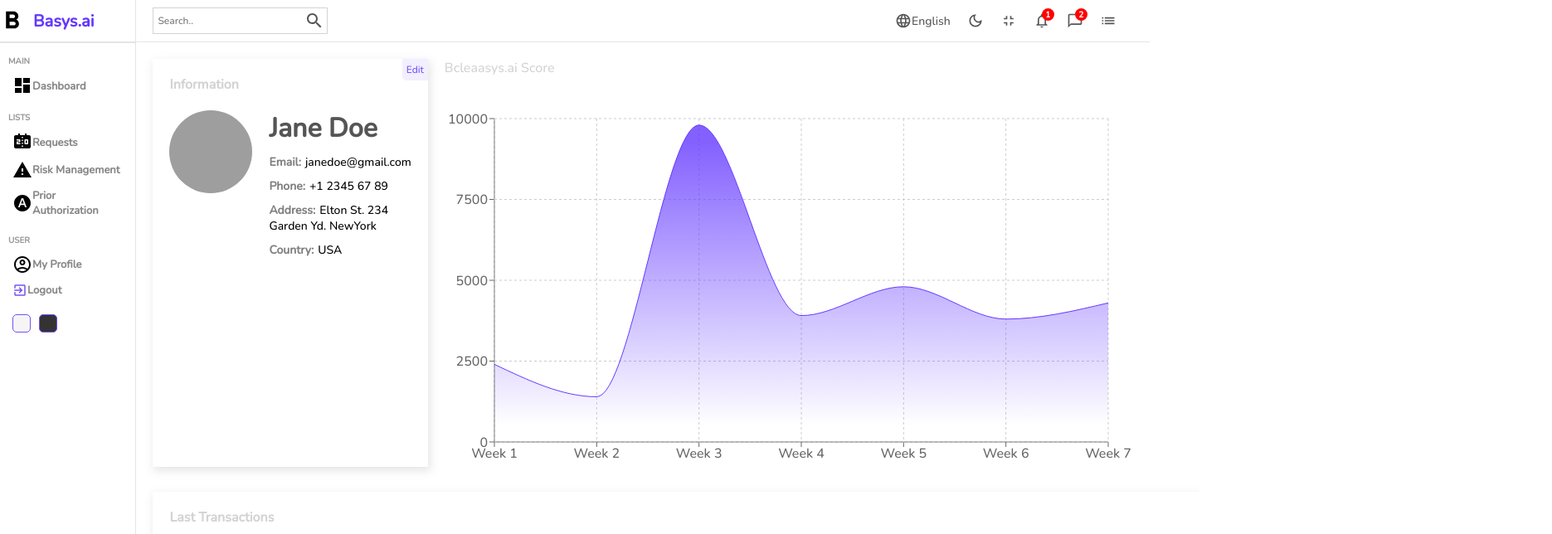
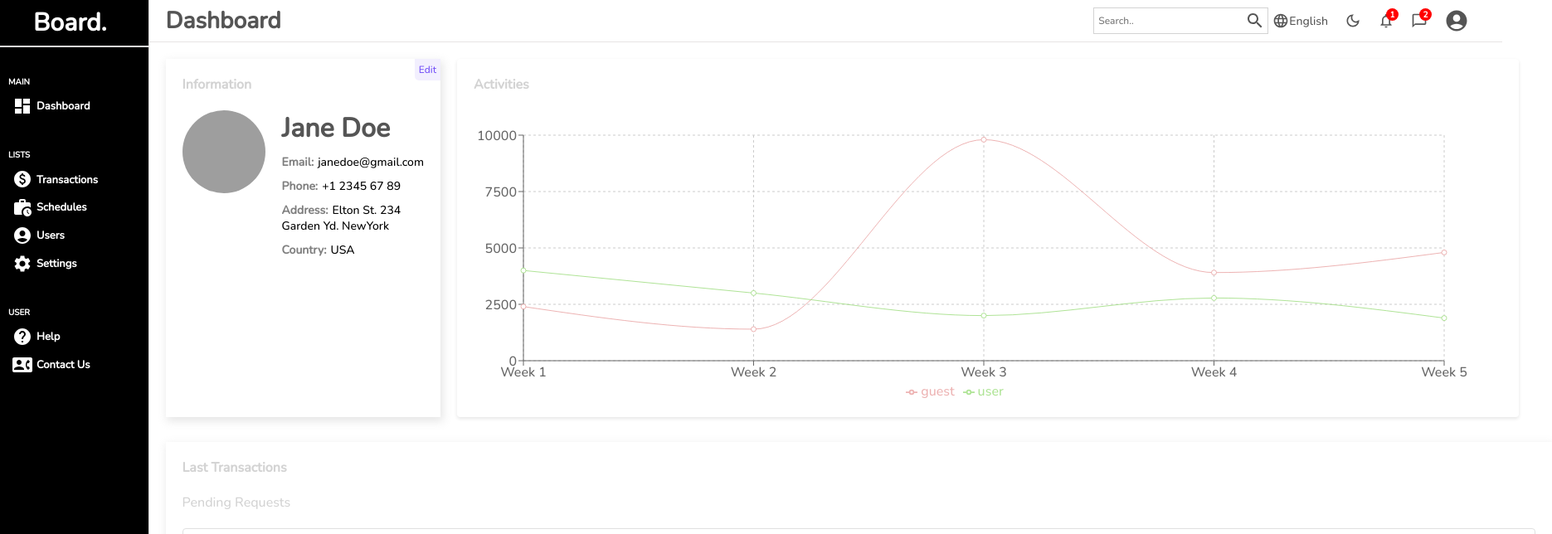
Before and after one commit to Manav76/Template_dashboard, a React (Create React App) app: page /users/1 in a window 1280 px wide. Shown: the top 644 px of the page at 83% size, 1871 px wide, since content can reach past the window. Built offline with nearby package versions, Linux system fonts and the light colour scheme; grey boxes are pictures that could not be loaded.

Commit message:
api for cards

```diff
--- a/public/index.html
+++ b/public/index.html
@@ -1,7 +1,7 @@
 <!DOCTYPE html>
 <html lang="en">
   <head>
-    <meta charset="utf-8" />
+    <meta name = "viewport" content="width=device-width, initial-scale=1.0" charset="utf-8" />
 
 
     <link href="https://fonts.googleapis.com/css2?family=Nunito:ital,wght@0,500;1,400&family=Raleway:ital,wght@0,200;0,300;0,500;0,600;0,700;0,800;0,900;1,100;1,200;1,400;1,500;1,600;1,700;1,800;1,900&display=swap" rel="stylesheet">
--- a/src/components/chart/Chart.jsx
+++ b/src/components/chart/Chart.jsx
@@ -1,69 +1,100 @@
 import "./chart.scss"
-import { AreaChart, Area, XAxis, YAxis, CartesianGrid, Tooltip} from 'recharts';
+import { LineChart,Line,Legend, XAxis, YAxis, CartesianGrid, Tooltip} from 'recharts';
+// const data = [
+//     {
+//       name: 'Week 1',
+//       uv: 4000,
+//       pv: 2400,
+//       amt: 2400,
+//     },
+//     {
+//       name: 'Week 2',
+//       uv: 3000,
+//       pv: 1398,
+//       amt: 2210,
+//     },
+//     {
+//       name: 'Week 3',
+//       uv: 2000,
+//       pv: 9800,
+//       amt: 2290,
+//     },
+//     {
+//       name: 'Week 4',
+//       uv: 2780,
+//       pv: 3908,
+//       amt: 2000,
+//     },
+//     {
+//       name: 'Week 5',
+//       uv: 1890,
+//       pv: 4800,
+//       amt: 2181,
+//     },
+//     {
+//       name: 'Week 6',
+//       uv: 2390,
+//       pv: 3800,
+//       amt: 2500,
+//     },
+//     {
+//       name: 'Week 7',
+//       uv: 3490,
+//       pv: 4300,
+//       amt: 2100,
+//     },
+//   ];
+// ;
 const data = [
   {
-      name: 'Week 1',
-      uv: 4000,
-      pv: 2400,
-      amt: 2400,
+    "name": "Week 1",
+    "user": 4000,
+    "guest": 2400,
+    "amt": 2400
   },
   {
-      name: 'Week 2',
-      uv: 3000,
-      pv: 1398,
-      amt: 2210,
+    "name": "Week 2",
+    "user": 3000,
+    "guest": 1398,
+    "amt": 2210
   },
   {
-      name: 'Week 3',
-      uv: 2000,
-      pv: 9800,
-      amt: 2290,
+    "name": "Week 3",
+    "user": 2000,
+    "guest": 9800,
+    "amt": 2290
   },
   {
-      name: 'Week 4',
-      uv: 2780,
-      pv: 3908,
-      amt: 2000,
+    "name": "Week 4",
+    "user": 2780,
+    "guest": 3908,
+    "amt": 2000
   },
   {
-      name: 'Week 5',
-      uv: 1890,
-      pv: 4800,
-      amt: 2181,
-    },
-    {
-      name: 'Week 6',
-      uv: 2390,
-      pv: 3800,
-      amt: 2500,
-    },
-    {
-      name: 'Week 7',
-      uv: 3490,
-      pv: 4300,
-      amt: 2100,
-    },
-  ];
-;
+    "name": "Week 5",
+    "user": 1890,
+    "guest": 4800,
+    "amt": 2181
+  }
+
+]
 const Chart = () => {
   return (
+    <div className="card">
     <div className='chart'>
-        <h1 className="title" >Bcleaasys.ai Score</h1>
-            <AreaChart width={830} height={450} data={data}
+        <h1 className="title" >Activities</h1>
+
+<LineChart width={1200} height={350} data={data}
   margin={{ top: 30, right: 30, left: 0, bottom: 0 }}>
-  <defs>
-
-    <linearGradient id="colorPv" x1="0" y1="0" x2="0" y2="1">
-      <stop offset="5%" stopColor="#6439ff" stopOpacity={0.8}/>
-      <stop offset="95%" stopColor="#6439ff" stopOpacity={0}/>
-    </linearGradient>
-  </defs>
+  <CartesianGrid strokeDasharray="3 3" />
   <XAxis dataKey="name" />
   <YAxis />
-  <CartesianGrid strokeDasharray="3 3" />
   <Tooltip />
-  <Area type="monotone" dataKey="pv" stroke="#6439ff" fillOpacity={1} fill="url(#colorPv)" />
-</AreaChart>
+  <Legend />
+  <Line type="monotone" dataKey="guest" stroke="rgba(233, 160, 160, 0.8)" />
+  <Line type="monotone" dataKey="user" stroke="rgba(155, 221, 124, 0.8)" />
+</LineChart>
+</div>
 </div>
   )
 }
--- a/src/components/chart/chart.scss
+++ b/src/components/chart/chart.scss
@@ -1,7 +1,18 @@
+.card{
+    background: white;
+    box-shadow: 0 2px 4px rgba(0, 0, 0, 0.1);
+    padding: 20px;
+    border-radius: 4px;
+    width: 100%;
 .chart{
-    flex: 4;
+    width: 100%;
+  height: 100%;
+
 .title{
-    font-size: 16px;
-    font-weight: 500;
+    font-size: 20px;
+    font-weight: 700;
+    color: black;
+
 }
 }
+}
--- a/src/components/navbar/Navbar.jsx
+++ b/src/components/navbar/Navbar.jsx
@@ -2,15 +2,17 @@ import "./navbar.scss"
 import SearchOutlinedIcon from "@mui/icons-material/SearchOutlined";
 import LanguageOutlinedIcon from "@mui/icons-material/LanguageOutlined";
 import DarkModeOutlinedIcon from "@mui/icons-material/DarkModeOutlined";
-import FullscreenExitOutlinedIcon from "@mui/icons-material/FullscreenExitOutlined";
+
 import NotificationsNoneOutlinedIcon from "@mui/icons-material/NotificationsNoneOutlined";
 import ChatBubbleOutlineOutlinedIcon from "@mui/icons-material/ChatBubbleOutlineOutlined";
-import ListOutlinedIcon from "@mui/icons-material/ListOutlined";
+// import ListOutlinedIcon from "@mui/icons-material/ListOutlined";
+import AccountCircleRoundedIcon from '@mui/icons-material/AccountCircleRounded';
 //import { DarkModeContext } from "../../context/darkModeContext";
 const Navbar = () => {
   return (
     <div className='navbar'>
         <div className='wrapper'>
+          <h1>Dashboard</h1>
             <div className='search'>
             < input type="text" placeholder="Search.." />
             <SearchOutlinedIcon/>
@@ -23,9 +25,7 @@ const Navbar = () => {
                 <div className="item">
                     <DarkModeOutlinedIcon className="icon"/>
                 </div>
-                <div className="item">
-                  <FullscreenExitOutlinedIcon className="icon"/>
-                </div>
+
                 <div className="item">
                    <NotificationsNoneOutlinedIcon className="icon"/>
                    <div className="counter">1</div>
@@ -35,7 +35,7 @@ const Navbar = () => {
                  <div className="counter">2</div>
                 </div>
                 <div className="item" >
-               <ListOutlinedIcon className="icon"/>
+               <AccountCircleRoundedIcon className="icon" style={{fontSize:"30px"}}/>
                 </div>
             </div>
         </div>
--- a/src/components/navbar/navbar.scss
+++ b/src/components/navbar/navbar.scss
@@ -18,7 +18,8 @@
         align-items: center;
         border: 0.5px solid lightgray;
         padding: 3px;
-
+       margin-left: auto;
+       margin-right: 5px;
         input {
           border: none;
           outline: none;
--- a/src/components/sidebar/Sidebar.jsx
+++ b/src/components/sidebar/Sidebar.jsx
@@ -1,11 +1,15 @@
 import "./sidebar.scss"
 import DashboardIcon from "@mui/icons-material/Dashboard";
-import ExitToAppIcon from "@mui/icons-material/ExitToApp";
+//import ExitToAppIcon from "@mui/icons-material/ExitToApp";
 import FormatBoldIcon from '@mui/icons-material/FormatBold';
-import ScoreboardIcon from '@mui/icons-material/Scoreboard';
-import ReportProblemIcon from '@mui/icons-material/ReportProblem';
-import AccountCircleOutlinedIcon from "@mui/icons-material/AccountCircleOutlined";
-import HdrAutoIcon from '@mui/icons-material/HdrAuto';
+//import ScoreboardIcon from '@mui/icons-material/Scoreboard';
+//import ReportProblemIcon from '@mui/icons-material/ReportProblem';
+import PaidIcon from '@mui/icons-material/Paid';
+import WorkHistoryIcon from '@mui/icons-material/WorkHistory';
+import AccountCircleIcon from '@mui/icons-material/AccountCircle';
+import SettingsIcon from '@mui/icons-material/Settings';
+import HelpIcon from '@mui/icons-material/Help';
+import ContactPhoneIcon from '@mui/icons-material/ContactPhone';
 import {Link} from "react-router-dom";
 const Sidebar = () => {
   return (
@@ -15,7 +19,7 @@ const Sidebar = () => {
            <Link to="/" style={{textDecoration:"none"}} >
             <span className="logo">
 
-                Basys.ai</span>
+                Board.</span>
                 </Link>
         </div>
         <hr />
@@ -23,39 +27,48 @@ const Sidebar = () => {
             <ul>
                 <p className="title">MAIN</p>
                 <li>
-                    <DashboardIcon/>
-                    <Link to="/" style={{textDecoration:"none"}} >
+                    <DashboardIcon style={{color:"white" , marginRight:"5px"}} />
+
                     <span>Dashboard</span>
-                    </Link>
+
                     </li>
                     <p className="title">LISTS</p>
                 <li>
-                    <ScoreboardIcon/>
+                    <PaidIcon style={{color:"white", marginRight:"5px"}}/>
                     <Link to="/users" style={{textDecoration:"none"}} >
-                    <span>Requests</span>
+                    <span>Transactions</span>
                     </Link>
                     </li>
                 <li>
-                    <ReportProblemIcon/>
-                    <span>Risk Management</span>
+                  <WorkHistoryIcon style={{color:"white", marginRight:"5px"}}/>
+                    <span>Schedules</span>
                     </li>
                 <li>
-                    <HdrAutoIcon/>
-                    <span>Prior Authorization</span>
+                    <AccountCircleIcon style={{color:"white", marginRight:"5px"}}/>
+                    <span>Users</span>
+                    </li>
+                    <li>
+                    <SettingsIcon style={{color:"white", marginRight:"5px"}}/>
+                    <span>Settings</span>
                     </li>
                 <p className="title">USER</p>
-                <li>
-                    <AccountCircleOutlinedIcon/>
-                    <span>My Profile</span></li>
-                    <li>
+
+                    {/* <li>
             <ExitToAppIcon className="icon" />
             <span>Logout</span>
+          </li> */}
+          <li>
+          <HelpIcon style={{color:"white", marginRight:"5px"}}/>
+            <span>Help</span>
+          </li>
+          <li>
+            <ContactPhoneIcon style={{color:"white", marginRight:"5px"}}/>
+            <span>Contact Us</span>
           </li>
             </ul>
         </div>
         <div className="bottom">
-            <div className="colorOption"></div>
-            <div className="colorOption"></div>
+
         </div>
 
     </div>
--- a/src/components/sidebar/sidebar.scss
+++ b/src/components/sidebar/sidebar.scss
@@ -3,16 +3,17 @@
     flex: 1;
     border-right: 0.5px solid rgb(230, 227, 227);
   min-height: 100vh;
-  background-color: white;
+  background-color: black;
     .top{
-        height: 50px;
+        height: 55px;
         display: flex;
         align-items: center;
         justify-content: center;
+
         .logo{
-            font-size: 20px;
+            font-size: 30px;
             font-weight: bold;
-            color: #6439ff;
+            color: white;
             margin-right: 50px;
         }
     }
@@ -30,9 +31,10 @@
         .title {
           font-size: 10px;
           font-weight: bold;
-          color: #999;
-          margin-top: 15px;
+          color: white;
+          margin-top: 35px;
           margin-bottom: 5px;
+
         }
 
         li {
@@ -42,7 +44,7 @@
           cursor: pointer;
 
           &:hover {
-            background-color: #ece8ff;
+            background-color: #9b9898;
           }
 
           .icon {
@@ -53,7 +55,7 @@
           span{
               font-size: 13px;
               font-weight: 600;
-              color: #888;
+              color: white;
               margin-right: 10px;
           }
         }
--- a/src/components/widget/Widget.jsx
+++ b/src/components/widget/Widget.jsx
@@ -2,23 +2,44 @@ import "./widget.scss"
 import KeyboardArrowUpIcon from '@mui/icons-material/KeyboardArrowUp';
 import PersonOutlinedIcon from '@mui/icons-material/PersonOutline';
 import AccountBalanceWalletOutlinedIcon from "@mui/icons-material/AccountBalanceWalletOutlined";
+import LocalHospitalIcon from '@mui/icons-material/LocalHospital';
+import ThumbUpOffAltOutlinedIcon from '@mui/icons-material/ThumbUpOffAltOutlined';
+import { useEffect, useState } from "react";
+const Widget = ({type}) => {
+  const [number , setNumber] = useState(null);
+  const [loading , setLoading] = useState(true);
+  const [error,setError] = useState(null);
+  useEffect(() => {
+    // Fetch data from the API
+    const fetchData = async () => {
+      try {
+        const response = await fetch('http://www.randomnumberapi.com/api/v1.0/random?min=100&max=1000&count=5');
+        const data = await response.json();
+        // const { min, max } = data;
+        // const randomNum = Math.floor(Math.random() * (max - min + 1)) + min;
+        setNumber(data[0]);
+        setLoading(false);
+      } catch (error) {
+        setError(error.message);
+        setLoading(false);
+      }
+    };
 
-import MonetizationOnOutlinedIcon from "@mui/icons-material/MonetizationOnOutlined";
-import LocalHospitalIcon from '@mui/icons-material/LocalHospital';
+    fetchData();
+  }, []);
 
-const Widget = ({type}) => {
+
     let data;
-    const amount = 100;
+
   const diff = 20;
-   const readmissions = 17.8;
   switch (type) {
     case "user":
       data = {
-        title: "Patients Count",
-        isMoney: false,
-        link: "See all patients",
+        title: "Total Revenues",
+        isMoney: true,
+
         icon: (
-          <PersonOutlinedIcon
+          <AccountBalanceWalletOutlinedIcon
             className="icon"
             style={{
               color: "crimson",
@@ -30,9 +51,9 @@ const Widget = ({type}) => {
       break;
     case "order":
       data = {
-        title: "30-day Readmissions",
+        title: "Total Transactions",
         isMoney: false,
-        link: "View all readmissions",
+
         icon: (
           <LocalHospitalIcon
             className="icon"
@@ -46,11 +67,11 @@ const Widget = ({type}) => {
       break;
     case "earning":
       data = {
-        title: "Risk Adjusted pmpm",
-        isMoney: true,
+        title: "Total Likes",
+        isMoney: false,
          link: "⬇️ 5.4% from September",
         icon: (
-          <MonetizationOnOutlinedIcon
+          <ThumbUpOffAltOutlinedIcon
             className="icon"
             style={{ backgroundColor: "rgba(0, 128, 0, 0.2)", color: "green" }}
           />
@@ -59,11 +80,11 @@ const Widget = ({type}) => {
       break;
     case "balance":
       data = {
-        title: "Earnings",
-        isMoney: true,
+        title: "Total Users",
+        isMoney: false,
         link: "⬆️ 2.3% from September",
         icon: (
-          <AccountBalanceWalletOutlinedIcon
+          <PersonOutlinedIcon
             className="icon"
             style={{
               backgroundColor: "rgba(128, 0, 128, 0.2)",
@@ -79,11 +100,25 @@ const Widget = ({type}) => {
   return (
     <div className="widget">
         <div className="left">
-            <span className="title">{data.title}</span>
+          <span className="title">{data.title}</span>
+            {/* <span className="title">{data.title}</span>
+
              <span className="counter">
-                {data.isMoney && "$"} {amount}
+                {data.isMoney && "$"} {max}
              </span>
-             <span className="link">{data.link}</span>
+             <span className="link">{data.link}</span> */}
+                 {loading ? (
+          <span>Loading...</span>
+        ) : error ? (
+          <span>Error: {error}</span>
+        ) : (
+          <>
+            <span className="counter">
+              {data.isMoney && "$"} {number}
+            </span>
+            <span className="link">{data.link}</span>
+          </>
+        )}
         </div>
         <div className="right">
             <div className="percentage positive">
@@ -94,7 +129,7 @@ const Widget = ({type}) => {
         </div>
 
     </div>
-  )
-}
+  );
+};
 
 export default Widget
```
Also changed, not shown: src/components/schedule/Schedule.jsx (added, +11 -0 lines), src/pages/home/Home.jsx (+9 -1 lines), src/pages/home/home.scss (+14 -1 lines), src/components/schedule/schedule.scss (added). Lines whose indentation alone changed are shown as unchanged.
